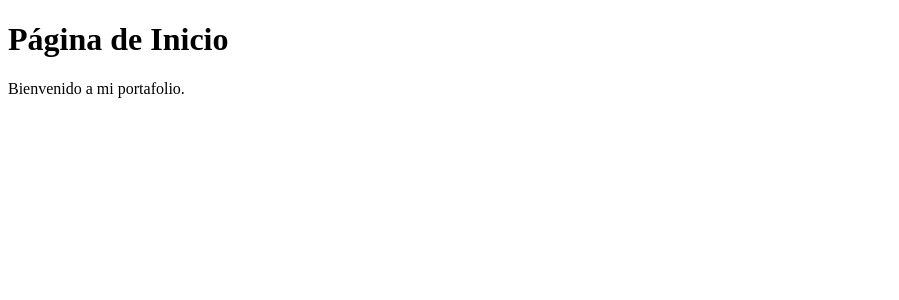
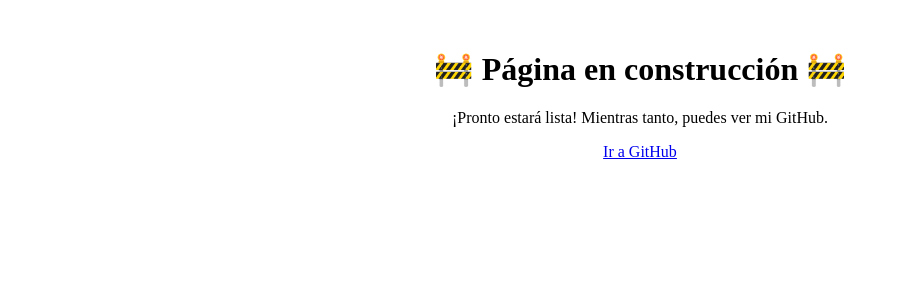
Before and after one commit to CIgnacio-dev/Portafolio, a React (Vite) app: page / in a window 1280 px wide. Shown: the top 300 px of the page, without its empty margins (0-899 px from the left). Built offline with nearby package versions, Linux system fonts and the light colour scheme.

Commit message:
Actualización del portafolio

```diff
--- a/src/App.jsx
+++ b/src/App.jsx
@@ -3,6 +3,7 @@ import Home from "./pages/Home";
 import Blog from "./pages/Blog";
 import About from "./pages/About";
 import Contact from "./pages/Contact";
+import UnderConstruction from "./pages/UnderConsntruction";
 
 const App = () => {
   return (
@@ -12,6 +13,7 @@ const App = () => {
         <Route path="/blog" element={<Blog />} />
         <Route path="/about" element={<About />} />
         <Route path="/contact" element={<Contact />} />
+        <Route path="/underconstruction" element={<UnderConstruction />} />
       </Routes>
     </Router>
   );
--- a/src/pages/Home.jsx
+++ b/src/pages/Home.jsx
@@ -1,8 +1,9 @@
+import UnderConstruction from "./UnderConsntruction";
+
 const Home = () => {
     return (
       <div>
-        <h1>Página de Inicio</h1>
-        <p>Bienvenido a mi portafolio.</p>
+        <UnderConstruction></UnderConstruction>
       </div>
     );
   };
```
